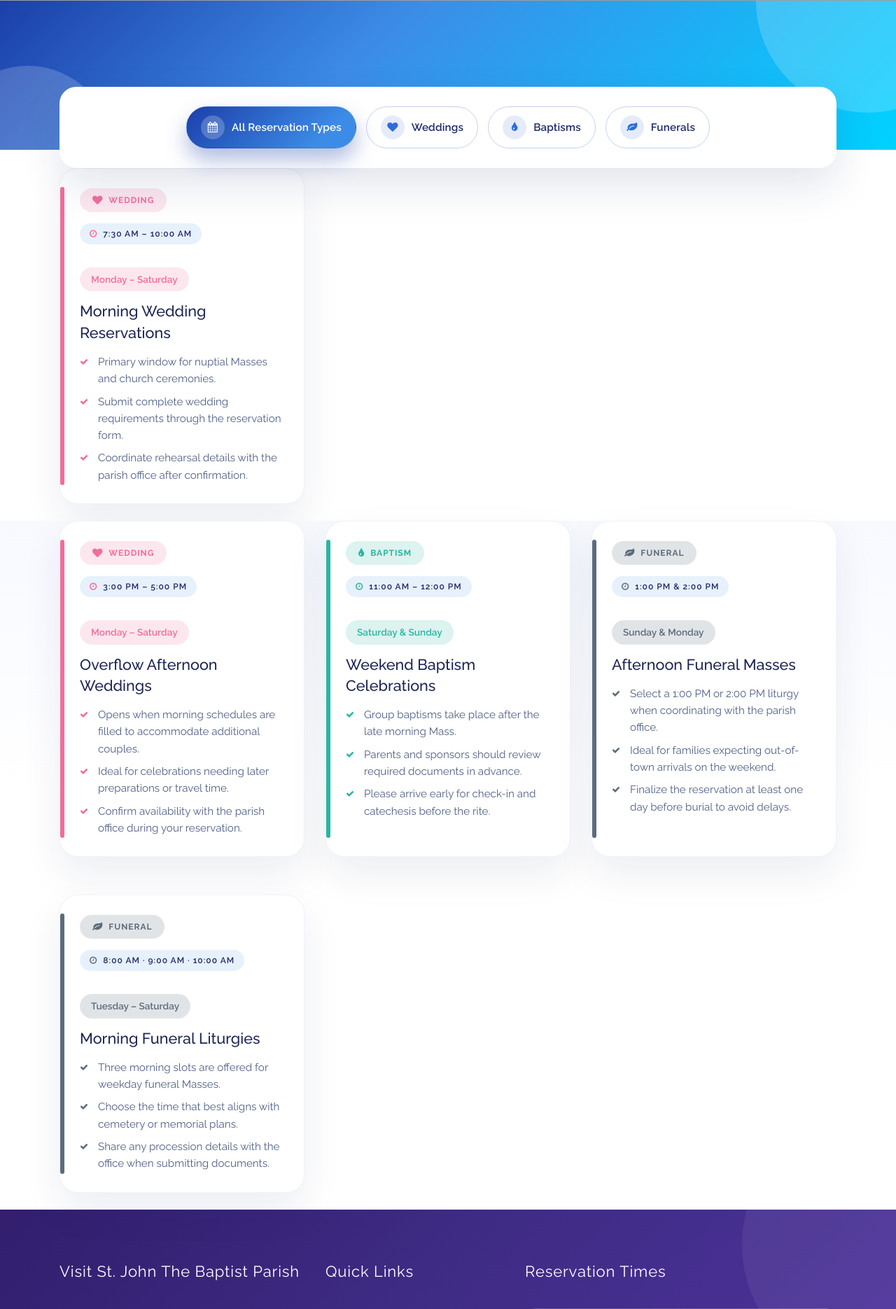
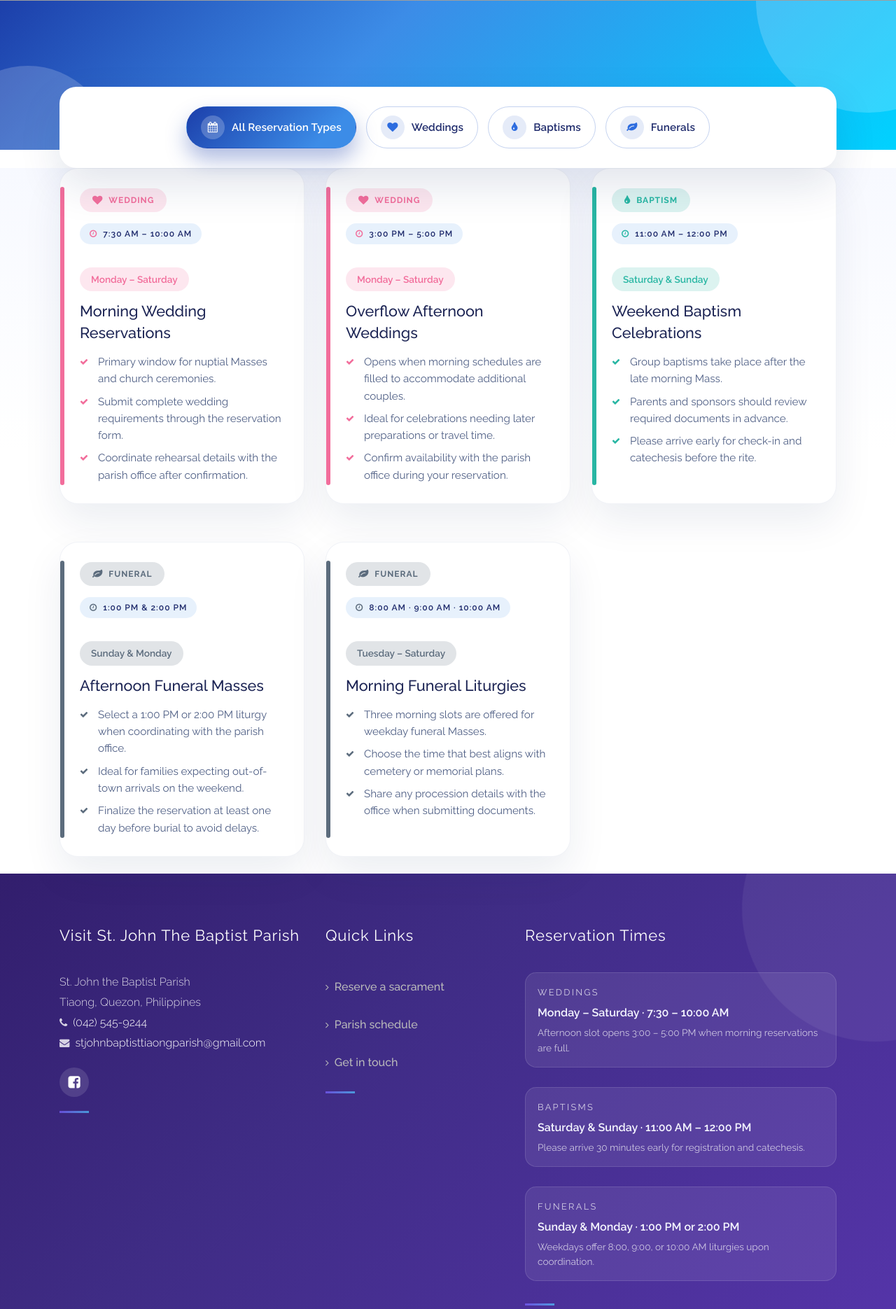
Before and after one commit to Gabszy10/timo, a PHP site: page /schedule.php in a window 1280 px wide. Shown: the part 499-2369 px from the top of the page at 70% size. Run offline with PHP 8.4, Linux system fonts and the light colour scheme; grey boxes are pictures that could not be loaded.

Commit message:
Consolidate schedule event grid spacing

```diff
--- a/schedule.php
+++ b/schedule.php
@@ -125,7 +125,7 @@
         </div>
     </section>
 
-    <section class="schedule_calendar pb-120">
+    <section class="schedule_events pb-120">
         <div class="container">
             <div class="row" id="schedule-events">
                 <div class="col-lg-4 col-md-6 mb-4 schedule_item" data-type="wedding">
@@ -145,13 +145,6 @@
                         </div>
                     </div>
                 </div>
-            </div>
-        </div>
-    </section>
-
-    <section class="schedule_events pb-120">
-        <div class="container">
-            <div class="row" id="schedule-events">
                 <div class="col-lg-4 col-md-6 mb-4 schedule_item" data-type="wedding">
                     <div class="schedule_card h-100">
                         <div class="schedule_card_header">
@@ -221,7 +214,6 @@
                     </div>
                 </div>
             </div>
-            </div>
         </div>
     </section>
 
```
